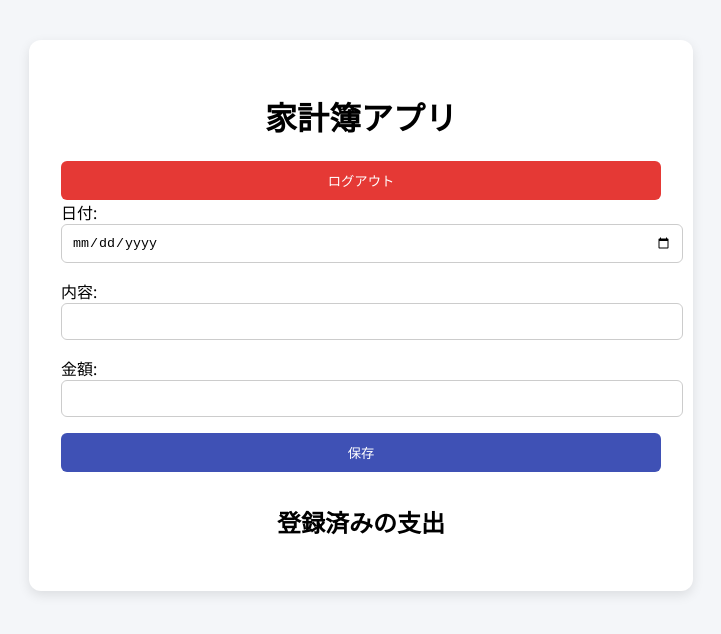
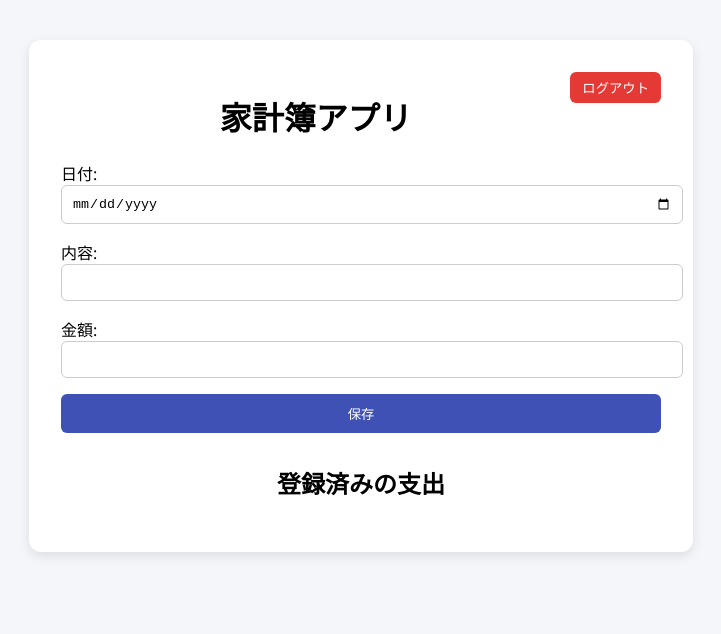
Before and after one commit to ikechanpan/moneygement, a plain HTML site: page main.html in a window 1280 px wide. Shown: the whole page, without its empty margins (279-1000 px from the left). Drawn offline with nearby package versions, Linux system fonts and the light colour scheme.

Commit message:
Refactoring.

```diff
--- a/main.html
+++ b/main.html
@@ -56,6 +56,20 @@
       padding: 10px;
       border-radius: 6px;
     }
+    #logout-btn {
+      width: auto;
+      padding: 6px 12px;
+      background-color: #e53935;
+      color: white;
+      border: none;
+      border-radius: 6px;
+      cursor: pointer;
+      float: right;
+      margin-bottom: 1rem;
+    }
+    #logout-btn:hover {
+      background-color: #c62828;
+    }
   </style>
   <script src="https://cdn.jsdelivr.net/npm/@supabase/supabase-js"></script>
   <script>
@@ -96,22 +110,22 @@
         .catch(err => console.error("保存エラー", err));
 
         form.reset();
+      });
 
-        document.getElementById("logout-btn").addEventListener("click", async function () {
-          await supabase.auth.signOut();
-          localStorage.removeItem("access_token"); // 念のため
-          window.location.href = "index.html"; // ログインページへリダイレクト
-        });
+      document.getElementById("logout-btn").addEventListener("click", async function () {
+        await supabase.auth.signOut();
+        localStorage.removeItem("access_token");
+        window.location.href = "index.html";
       });
     }
   </script>
 </head>
 <body>
   <div class="container">
+    <div style="text-align: right;">
+      <button id="logout-btn">ログアウト</button>
+    </div>
     <h1>家計簿アプリ</h1>
-    <div style="text-align: right;">
-      <button id="logout-btn" style="background-color: #e53935;">ログアウト</button>
-    </div>
     <form id="expense-form">
       <label>日付:
         <input type="date" id="date" required>
```
